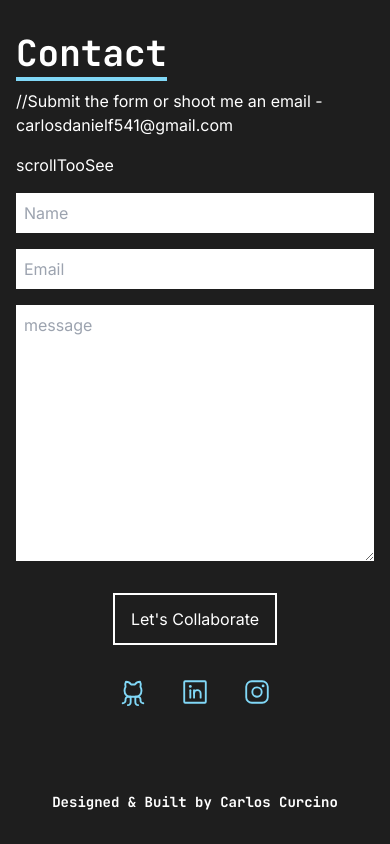
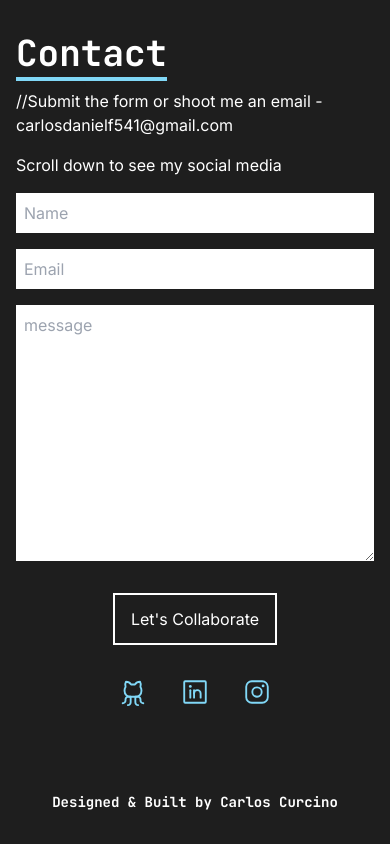
Before and after one commit to carloscurcino/Portifolio, a React (Vite) app: page / in a window 390 px wide. Shown: the part 4010-4854 px from the top of the page. Built offline with nearby package versions, Linux system fonts and the light colour scheme.

Commit message:
correction translation

```diff
--- a/src/components/Contact.jsx
+++ b/src/components/Contact.jsx
@@ -10,7 +10,7 @@ export const Contact = () => {
         <div className='pb-4'>
           <p className='text-4xl font-mono font-bold inline border-b-4 border-cyan-200 text-white'>{t("contact")}</p>
           <p className='py-4 text-white'>//{t("submitForm")}</p>
-          <p className='text-white md:hidden'>{t("scrollTooSee")}</p>
+          <p className='text-white md:hidden'>{t("scrollToSee")}</p>
         </div>
 
         <input className='p-2 bg-white' type="text" placeholder={t("name")} name='name' />
```
